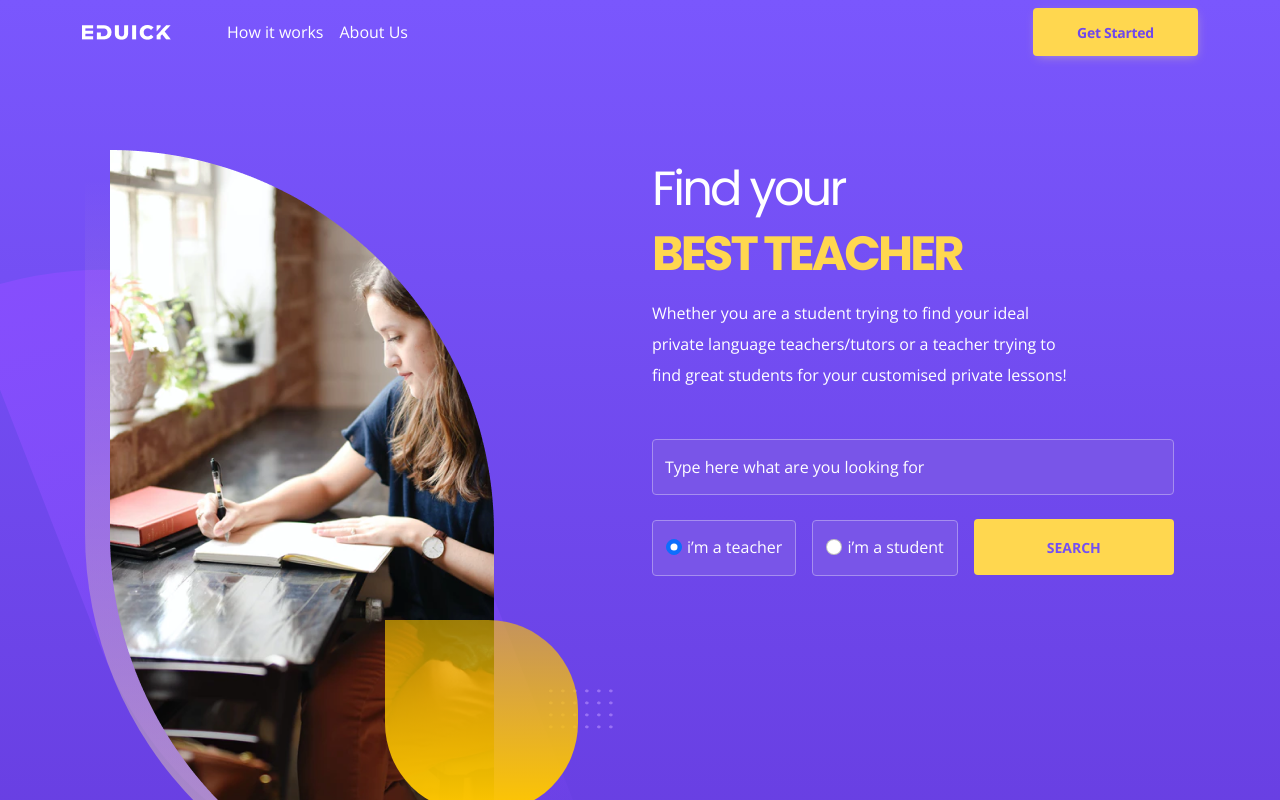
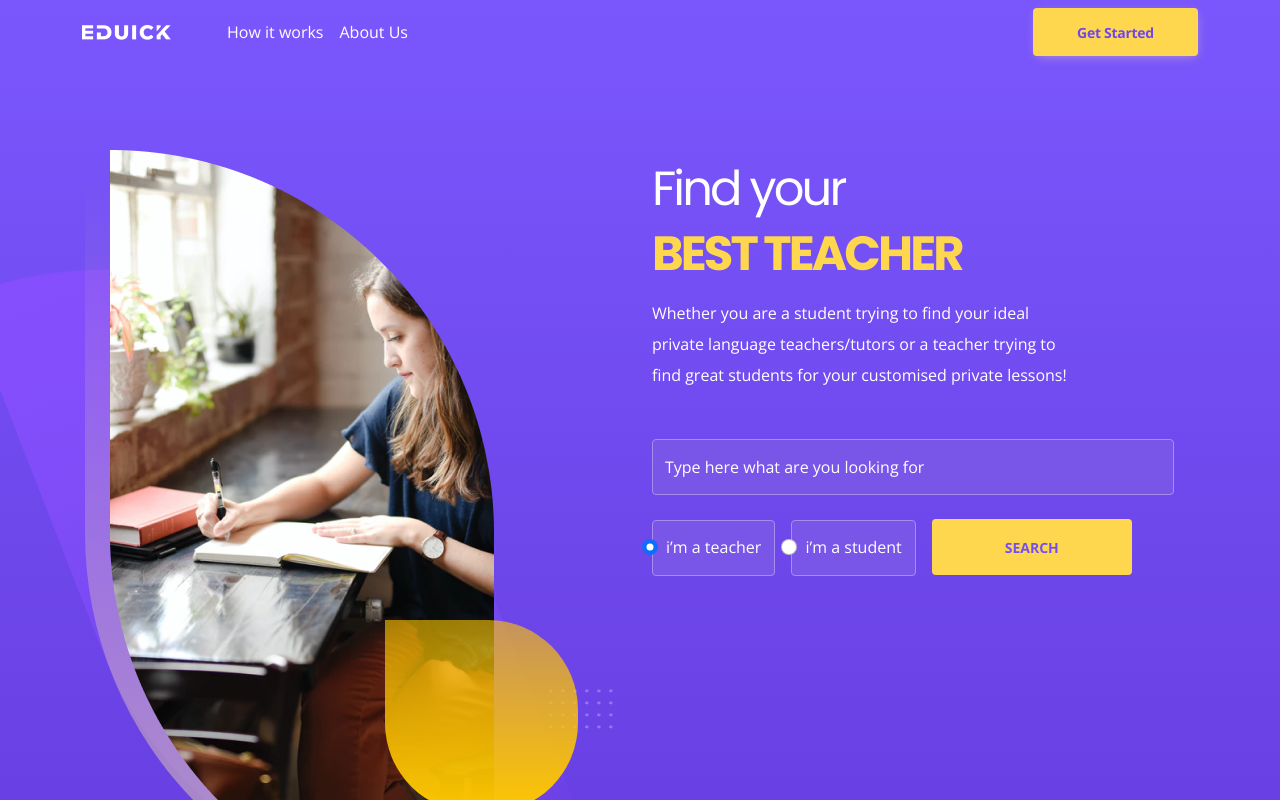
Before and after one commit to rmachado-dev/edusynch-frontend-challenge, a React (Create React App) app in the folder landing_page/: page / in a window 1280 px wide. Shown: the top 800 px of the page. Built offline with nearby package versions, Linux system fonts and the light colour scheme.

Commit message:
novos ajustes

```diff
--- a/landing_page/src/components/footer/footer.css
+++ b/landing_page/src/components/footer/footer.css
@@ -5,7 +5,6 @@
   height: 302px;
   z-index: 1;
 }
-
 @media (max-width: 768px) {
   #footer{
     height: 100px;
--- a/landing_page/src/components/header/index.js
+++ b/landing_page/src/components/header/index.js
@@ -68,7 +68,6 @@ const Header = () => {
                   About Us
                 </Nav.Link>
               </Nav>
-              {/* <button className="botao mx-auto d-block w-100">Get Started</button> */}
               <BotaoModal />
             </div>
           </Navbar.Collapse>
--- a/landing_page/src/components/main/main.css
+++ b/landing_page/src/components/main/main.css
@@ -159,7 +159,6 @@
 
 .tipo input[type="radio"] {
   margin-right: 5px;
-  margin-left: 0px;
 }
 
 #search {
```
Also changed, not shown: landing_page/src/components/header/header.css (line endings or trailing spaces), landing_page/src/components/images/image-home-mobile.png (added).
